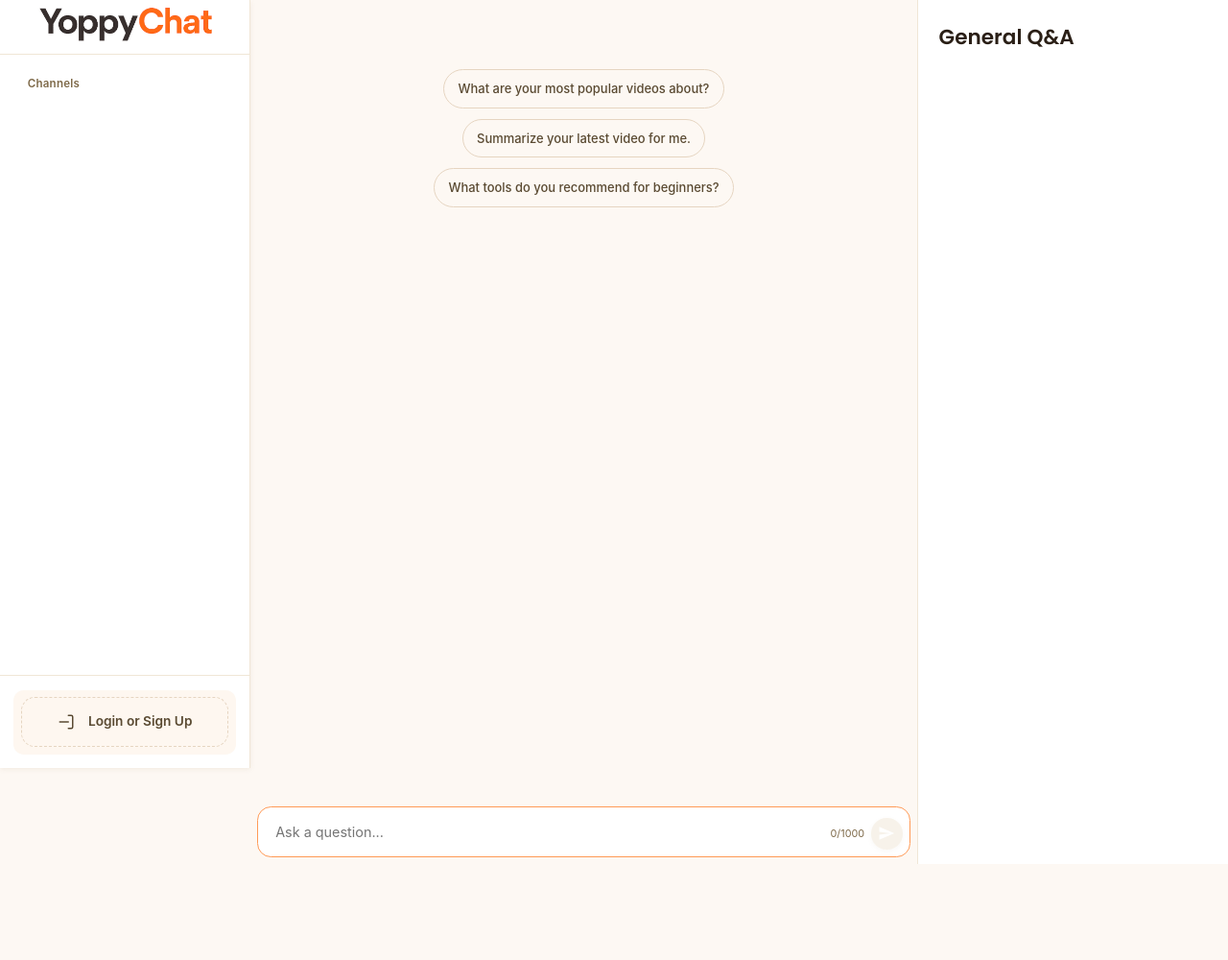
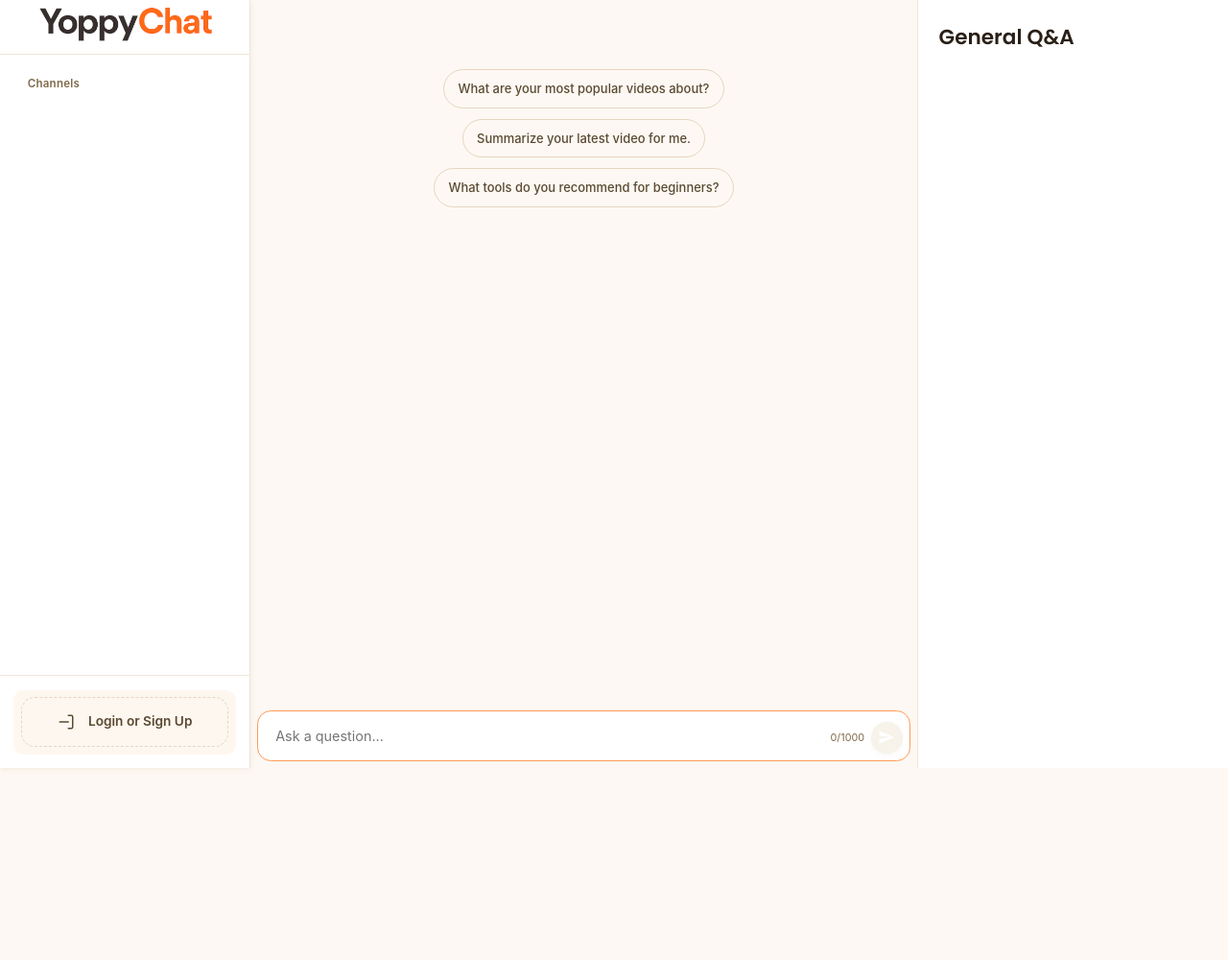
Before and after one commit to r3796739-sketch/t5, a Flask app: page /ask in a window 1280 px wide. Shown: the whole page at 96% size. After the commit the page ends 800 px from the top, so only its background shows below. Run offline with Flask 3, Linux system fonts and the light colour scheme; some libraries are stand-ins or nearby versions.

Commit message:
Add files via upload

```diff
--- a/static/css/ask.css
+++ b/static/css/ask.css
@@ -989,18 +989,18 @@ html[data-theme='dark'] .copy-answer-btn.copied {
        to fill the full screen with no dead space below. */
     html,
     body {
-        height: 125vh;
+        height: 111.11vh;
         overflow: hidden;
     }
 
     .app-layout {
-        height: 125vh;
+        height: 111.11vh;
         min-height: unset;
         overflow: hidden;
     }
 
     .main-content.has-mobile-nav {
-        height: 125vh;
+        height: 111.11vh;
     }
 
     .desktop-chat-layout {
--- a/static/css/main-purged.css
+++ b/static/css/main-purged.css
@@ -2060,5 +2060,4 @@ body {
     .channel-name {
         max-width: calc(100% - 50px);
     }
-
-}
+}
```
